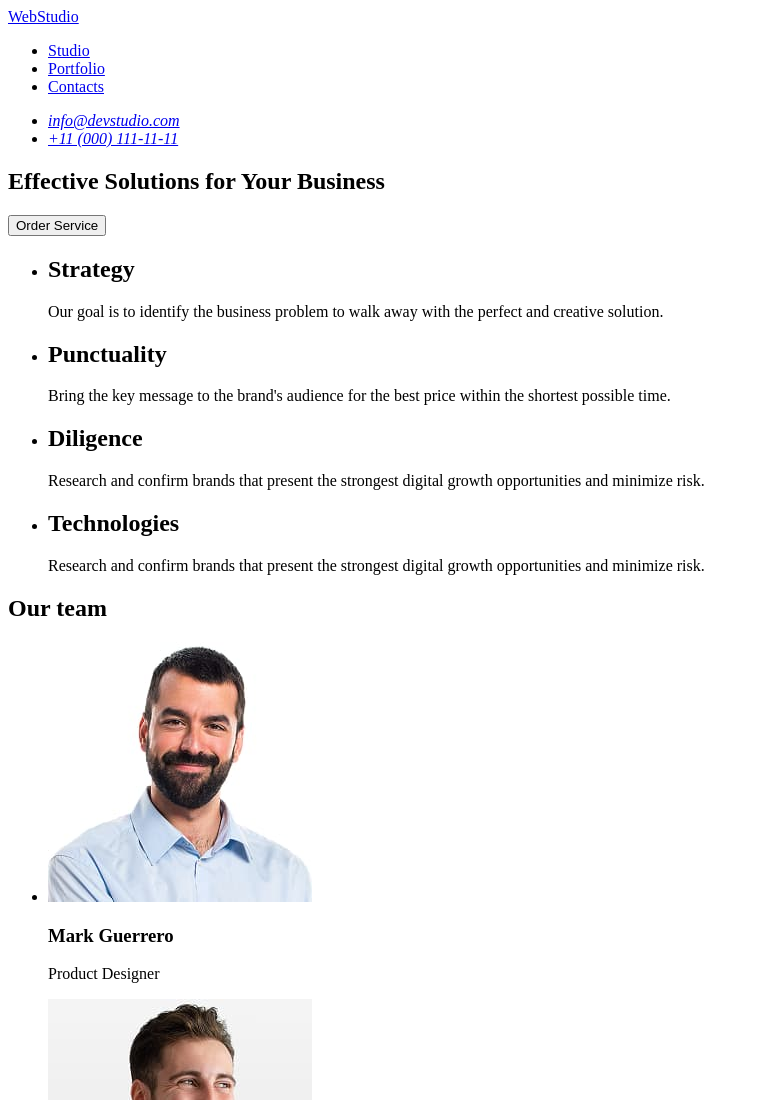
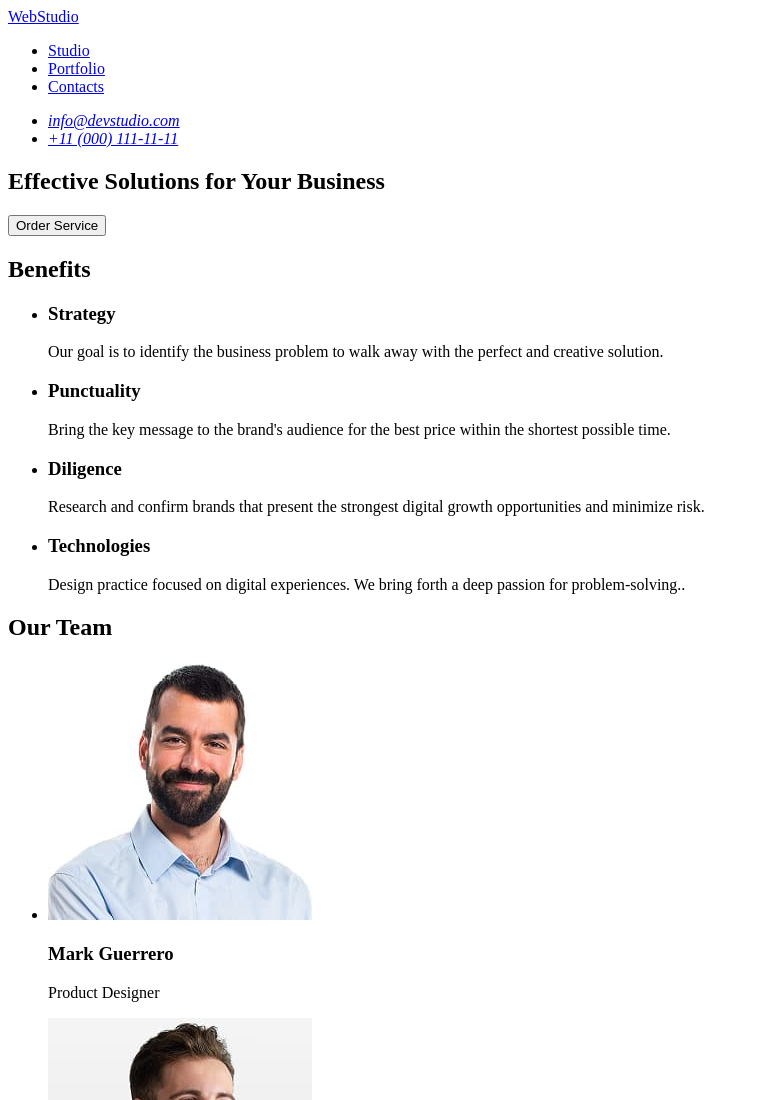
Before and after one commit to nadiia-mishenina/goit-markup-hw-01, a plain HTML site: page index.html in a window 1280 px wide. Shown: the top 1100 px of the page, without its empty margins (0-759 px from the left). Drawn offline with Linux system fonts and the light colour scheme.

Commit message:
change index.html

```diff
--- a/index.html
+++ b/index.html
@@ -9,7 +9,7 @@
     <!-- logo with navigation + address-->
     <header id="top">
       <nav>
-        <a href="#">WebStudio</a>
+        <a href="./index.html">WebStudio</a>
         <ul>
           <li><a href="#">Studio</a></li>
           <li><a href="#">Portfolio</a></li>
@@ -29,39 +29,41 @@
         <button type="button">Order Service</button>
       </section>
       <section id="benefits">
+        <!-- заголовок h2 потрібно приховати -->
+        <h2>Benefits</h2>
         <ul>
           <li>
-            <h2>Strategy</h2>
+            <h3>Strategy</h3>
             <p>
               Our goal is to identify the business problem to walk away with the
               perfect and creative solution.
             </p>
           </li>
           <li>
-            <h2>Punctuality</h2>
+            <h3>Punctuality</h3>
             <p>
               Bring the key message to the brand's audience for the best price
               within the shortest possible time.
             </p>
           </li>
           <li>
-            <h2>Diligence</h2>
+            <h3>Diligence</h3>
             <p>
               Research and confirm brands that present the strongest digital
               growth opportunities and minimize risk.
             </p>
           </li>
           <li>
-            <h2>Technologies</h2>
+            <h3>Technologies</h3>
             <p>
-              Research and confirm brands that present the strongest digital
-              growth opportunities and minimize risk.
+              Design practice focused on digital experiences. We bring forth a
+              deep passion for problem-solving..
             </p>
           </li>
         </ul>
       </section>
       <section id="team">
-        <h2>Our team</h2>
+        <h2>Our Team</h2>
         <ul>
           <li>
             <img
@@ -102,7 +104,7 @@
       </section>
     </main>
     <footer id="bottom">
-      <a href="#">WebStudio</a>
+      <a href="./index.html">WebStudio</a>
       <p>
         Increase the flow of customers and sales for your business with digital
         marketing & growth solutions.
```
